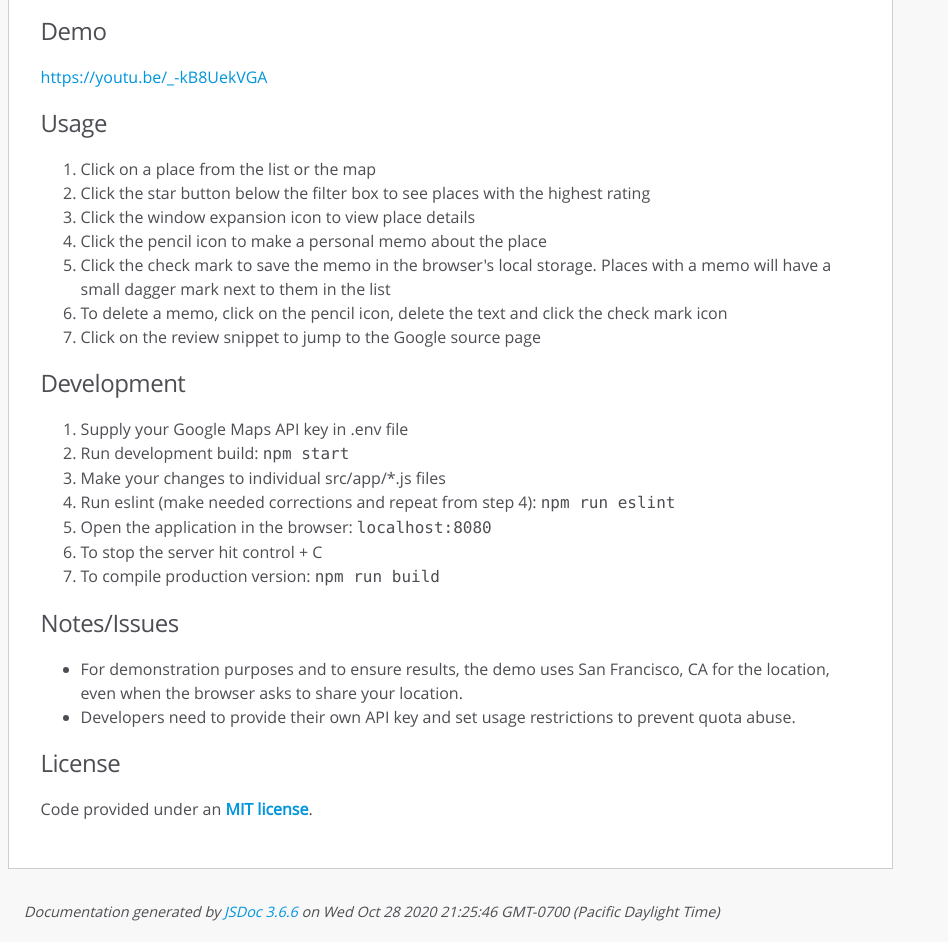
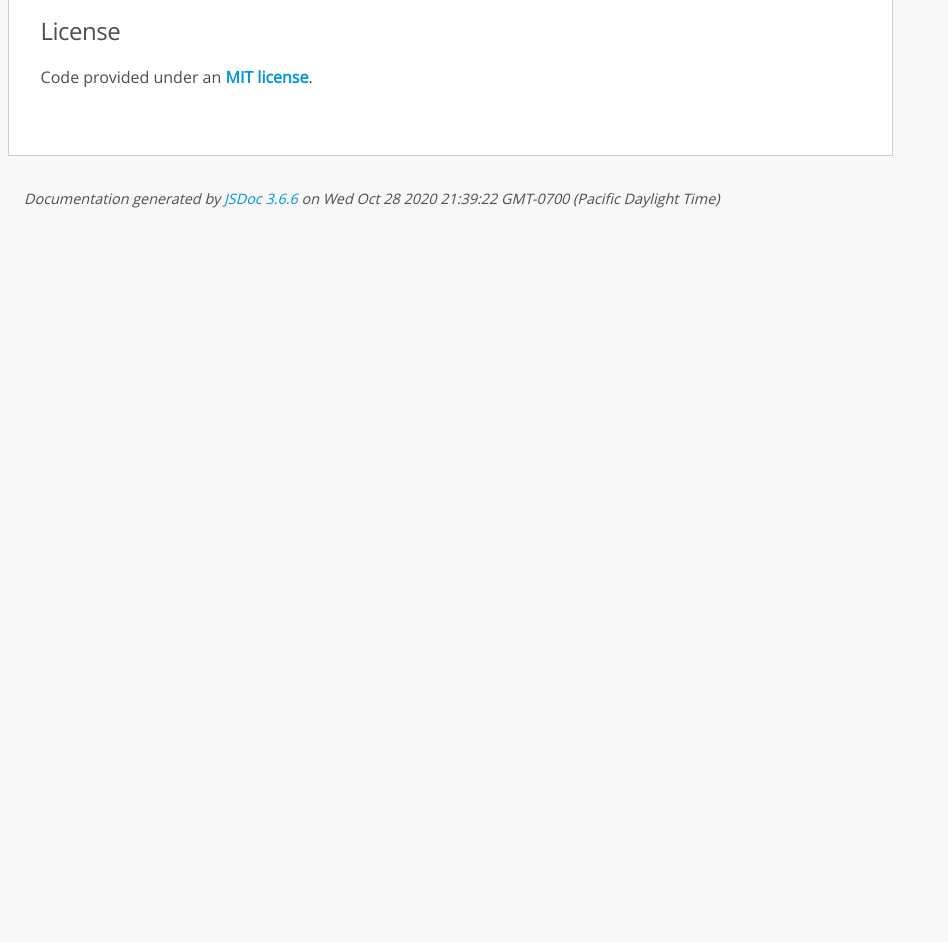
Before and after one commit to noel7847/udacity-fend-project-05, a website: page docs/index.html in a window 1280 px wide. Shown: the part 628-1570 px from the top of the page, without its empty margins (0-948 px from the left). After the commit the page ends 862 px from the top, so only its background shows below. Drawn offline with Linux system fonts and the light colour scheme.

Commit message:
Update documentation

```diff
--- a/docs/index.html
+++ b/docs/index.html
@@ -18,11 +18,6 @@
   <style>
     section > header {
       padding: 0;
-    }
-
-    article h2:nth-child(8),
-    article p:nth-child(9) {
-      display: none;
     }
   </style>
 </head>
@@ -72,35 +67,6 @@
 <li>Error indicator</li>
 <li>Clean and responsive user interface</li>
 </ul>
-<h2>Demo</h2>
-<p><a href="https:%5C/%5C/youtu.be/_-kB8UekVGA">https://youtu.be/_-kB8UekVGA</a></p>
-<h2>Documentation</h2>
-<p><a href="https:%5C/%5C/noelnoche.github.io/udacity-cafe-seeker/index.html">https://noelnoche.github.io/udacity-cafe-seeker/index.html</a></p>
-<h2>Usage</h2>
-<ol>
-<li>Click on a place from the list or the map</li>
-<li>Click the star button below the filter box to see places with the highest rating</li>
-<li>Click the window expansion icon to view place details</li>
-<li>Click the pencil icon to make a personal memo about the place</li>
-<li>Click the check mark to save the memo in the browser's local storage. Places with a memo will have a small dagger mark next to them in the list</li>
-<li>To delete a memo, click on the pencil icon, delete the text and click the check mark icon</li>
-<li>Click on the review snippet to jump to the Google source page</li>
-</ol>
-<h2>Development</h2>
-<ol>
-<li>Supply your Google Maps API key in .env file</li>
-<li>Run development build: <code>npm start</code></li>
-<li>Make your changes to individual src/app/*.js files</li>
-<li>Run eslint (make needed corrections and repeat from step 4): <code>npm run eslint</code></li>
-<li>Open the application in the browser: <code>localhost:8080</code></li>
-<li>To stop the server hit control + C</li>
-<li>To compile production version: <code>npm run build</code></li>
-</ol>
-<h2>Notes/Issues</h2>
-<ul>
-<li>For demonstration purposes and to ensure results, the demo uses San Francisco, CA for the location, even when the browser asks to share your location.</li>
-<li>Developers need to provide their own API key and set usage restrictions to prevent quota abuse.</li>
-</ul>
 <h2>License</h2>
 <p>Code provided under an <strong><a href="https://github.com/noelnoche/udacity-cafe-seeker/blob/master/LICENSE.md">MIT license</a></strong>.</p></article>
     </section>
@@ -136,7 +102,7 @@
         3.6.6</a>
 
       on
-      Wed Oct 28 2020 21:25:46 GMT-0700 (Pacific Daylight Time)
+      Wed Oct 28 2020 21:39:22 GMT-0700 (Pacific Daylight Time)
 
     </footer>
   </div>
```
Also changed, not shown: docs/component.appview.js.html (+1 -6 lines), docs/component.googlemaps.js.html (+1 -6 lines), docs/component.markerview.js.html (+1 -6 lines), docs/component.module_appview.html (+1 -6 lines), docs/component.module_googlemaps.html (+1 -6 lines), docs/component.module_markerview-MarkerViewModel.html (+1 -6 lines), docs/component.module_markerview.html (+1 -6 lines), docs/main.js.html (+1 -6 lines), docs/module-main.html (+1 -6 lines), docs/service.geolocation.js.html (+1 -6 lines), docs/service.module_geolocation.html (+1 -6 lines).
